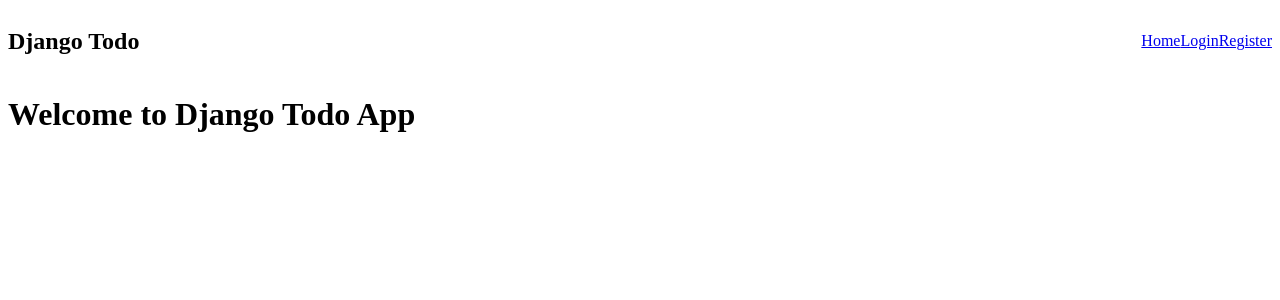
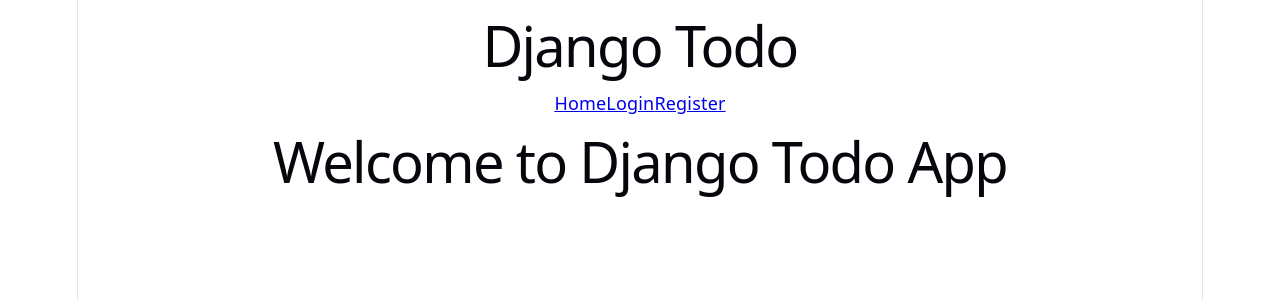
Before and after one commit to altum-02/django_to_do-project, a React (Vite) app in the folder frontend/: page / in a window 1280 px wide. Shown: the top 300 px of the page. Built offline with nearby package versions, Linux system fonts and the light colour scheme.

Commit message:
new hange

```diff
--- a/frontend/package.json
+++ b/frontend/package.json
@@ -28,7 +28,7 @@
     "eslint-plugin-react-refresh": "^0.5.2",
     "globals": "^17.6.0",
     "postcss": "^8.5.15",
-    "tailwindcss": "^4.3.0",
+    "tailwindcss": "^3.4.19",
     "typescript": "~6.0.2",
     "typescript-eslint": "^8.59.2",
     "vite": "^8.0.12"
--- a/frontend/src/index.css
+++ b/frontend/src/index.css
@@ -1,3 +1,111 @@
-@tailwind base;
-@tailwind components;
-@tailwind utilities;
+:root {
+  --text: #6b6375;
+  --text-h: #08060d;
+  --bg: #fff;
+  --border: #e5e4e7;
+  --code-bg: #f4f3ec;
+  --accent: #aa3bff;
+  --accent-bg: rgba(170, 59, 255, 0.1);
+  --accent-border: rgba(170, 59, 255, 0.5);
+  --social-bg: rgba(244, 243, 236, 0.5);
+  --shadow:
+    rgba(0, 0, 0, 0.1) 0 10px 15px -3px, rgba(0, 0, 0, 0.05) 0 4px 6px -2px;
+
+  --sans: system-ui, 'Segoe UI', Roboto, sans-serif;
+  --heading: system-ui, 'Segoe UI', Roboto, sans-serif;
+  --mono: ui-monospace, Consolas, monospace;
+
+  font: 18px/145% var(--sans);
+  letter-spacing: 0.18px;
+  color-scheme: light dark;
+  color: var(--text);
+  background: var(--bg);
+  font-synthesis: none;
+  text-rendering: optimizeLegibility;
+  -webkit-font-smoothing: antialiased;
+  -moz-osx-font-smoothing: grayscale;
+
+  @media (max-width: 1024px) {
+    font-size: 16px;
+  }
+}
+
+@media (prefers-color-scheme: dark) {
+  :root {
+    --text: #9ca3af;
+    --text-h: #f3f4f6;
+    --bg: #16171d;
+    --border: #2e303a;
+    --code-bg: #1f2028;
+    --accent: #c084fc;
+    --accent-bg: rgba(192, 132, 252, 0.15);
+    --accent-border: rgba(192, 132, 252, 0.5);
+    --social-bg: rgba(47, 48, 58, 0.5);
+    --shadow:
+      rgba(0, 0, 0, 0.4) 0 10px 15px -3px, rgba(0, 0, 0, 0.25) 0 4px 6px -2px;
+  }
+
+  #social .button-icon {
+    filter: invert(1) brightness(2);
+  }
+}
+
+#root {
+  width: 1126px;
+  max-width: 100%;
+  margin: 0 auto;
+  text-align: center;
+  border-inline: 1px solid var(--border);
+  min-height: 100svh;
+  display: flex;
+  flex-direction: column;
+  box-sizing: border-box;
+}
+
+body {
+  margin: 0;
+}
+
+h1,
+h2 {
+  font-family: var(--heading);
+  font-weight: 500;
+  color: var(--text-h);
+}
+
+h1 {
+  font-size: 56px;
+  letter-spacing: -1.68px;
+  margin: 32px 0;
+  @media (max-width: 1024px) {
+    font-size: 36px;
+    margin: 20px 0;
+  }
+}
+h2 {
+  font-size: 24px;
+  line-height: 118%;
+  letter-spacing: -0.24px;
+  margin: 0 0 8px;
+  @media (max-width: 1024px) {
+    font-size: 20px;
+  }
+}
+p {
+  margin: 0;
+}
+
+code,
+.counter {
+  font-family: var(--mono);
+  display: inline-flex;
+  border-radius: 4px;
+  color: var(--text-h);
+}
+
+code {
+  font-size: 15px;
+  line-height: 135%;
+  padding: 4px 8px;
+  background: var(--code-bg);
+}
--- /dev/null
+++ b/frontend/src/tailwind.config.js
@@ -0,0 +1,18 @@
+/** @type {import('tailwindcss').Config} */
+
+export default {
+
+  content: [
+
+    "./index.html",
+
+    "./src/**/*.{js,ts,jsx,tsx}",
+
+  ],
+
+  theme: {
+    extend: {},
+  },
+
+  plugins: [],
+}
```
Also changed, not shown: 1 other file (tests, documents, lock files or other folders).
